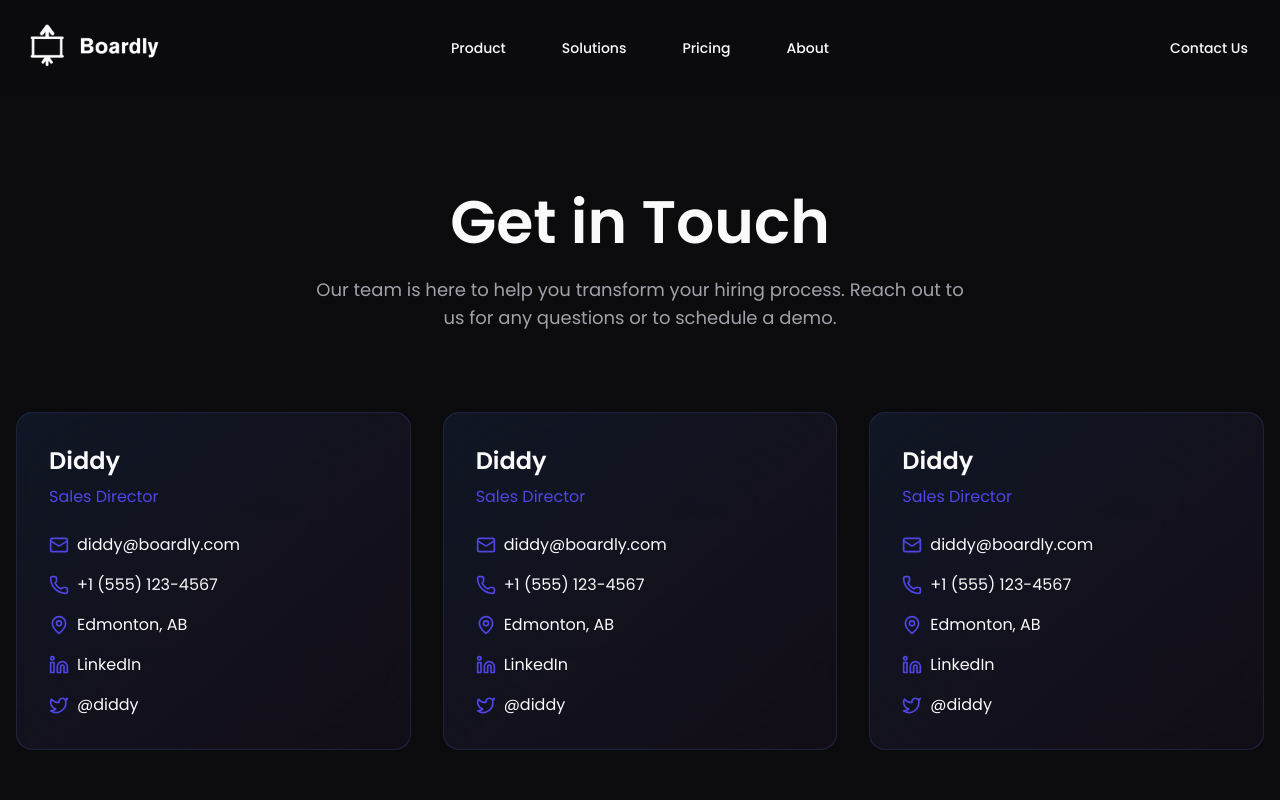
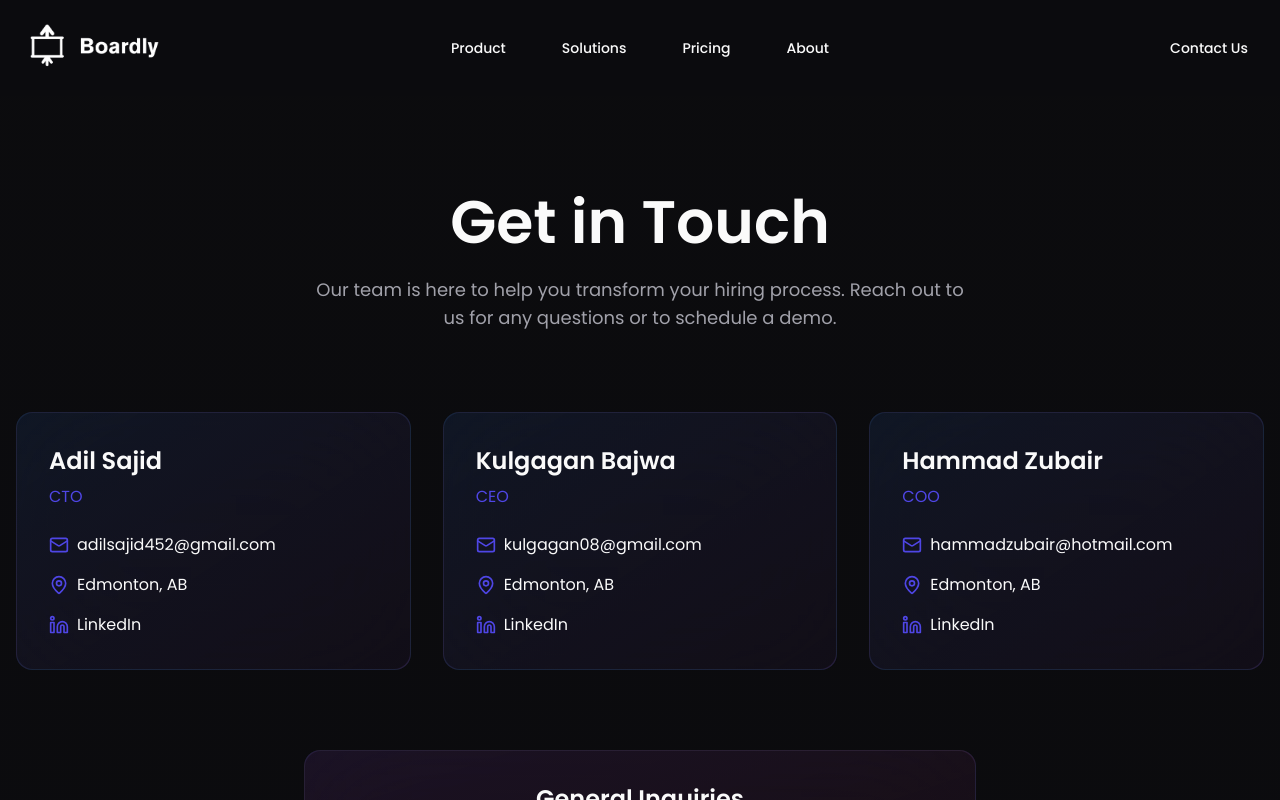
Before and after one commit to Kulgagan/ASR_landing, a React (Vite) app: page /contact in a window 1280 px wide. Shown: the top 800 px of the page. Built offline with nearby package versions, Linux system fonts and the light colour scheme.

Commit message:
more fixes

```diff
--- a/package.json
+++ b/package.json
@@ -14,6 +14,7 @@
     "@radix-ui/react-collapsible": "^1.1.11",
     "@radix-ui/react-dialog": "^1.1.14",
     "@radix-ui/react-hover-card": "^1.1.14",
+    "@radix-ui/react-label": "^2.1.7",
     "@radix-ui/react-navigation-menu": "^1.2.13",
     "@radix-ui/react-popover": "^1.1.13",
     "@radix-ui/react-separator": "^1.1.7",
--- a/src/components/contact.tsx
+++ b/src/components/contact.tsx
@@ -1,6 +1,6 @@
 import { motion } from "framer-motion";
 import type { Variants } from "framer-motion";
-import { Mail, Phone, MapPin, Linkedin, Twitter } from "lucide-react";
+import { Mail, Phone, MapPin, Linkedin } from "lucide-react";
 
 const contactVariant: Variants = {
     start: {},
@@ -28,31 +28,25 @@
 
 const teamMembers = [
     {
-        name: "Diddy",
-        role: "Sales Director",
-        email: "diddy@boardly.com",
-        phone: "+1 (555) 123-4567",
+        name: "Adil Sajid",
+        role: "CTO",
+        email: "adilsajid452@gmail.com",
         location: "Edmonton, AB",
-        linkedin: "linkedin.com/in/diddy",
-        twitter: "@diddy"
+        linkedin: "linkedin.com/in/diddy"
     },
     {
-        name: "Diddy",
-        role: "Sales Director",
-        email: "diddy@boardly.com",
-        phone: "+1 (555) 123-4567",
+        name: "Kulgagan Bajwa",
+        role: "CEO",
+        email: "kulgagan08@gmail.com",
         location: "Edmonton, AB",
-        linkedin: "linkedin.com/in/diddy",
-        twitter: "@diddy"
+        linkedin: "linkedin.com/in/diddy"
     },
     {
-        name: "Diddy",
-        role: "Sales Director",
-        email: "diddy@boardly.com",
-        phone: "+1 (555) 123-4567",
+        name: "Hammad Zubair",
+        role: "COO",
+        email: "hammadzubair@hotmail.com",
         location: "Edmonton, AB",
-        linkedin: "linkedin.com/in/diddy",
-        twitter: "@diddy"
+        linkedin: "linkedin.com/in/diddy"
     }
 ];
 
@@ -110,12 +104,6 @@
                                         </a>
                                     </li>
                                     <li className="flex items-center gap-2">
-                                        <Phone className="h-5 w-5 text-primary" />
-                                        <a href={`tel:${member.phone}`} className="hover:text-primary transition-colors">
-                                            {member.phone}
-                                        </a>
-                                    </li>
-                                    <li className="flex items-center gap-2">
                                         <MapPin className="h-5 w-5 text-primary" />
                                         <span>{member.location}</span>
                                     </li>
@@ -123,12 +111,6 @@
                                         <Linkedin className="h-5 w-5 text-primary" />
                                         <a href={`https://${member.linkedin}`} target="_blank" rel="noopener noreferrer" className="hover:text-primary transition-colors">
                                             LinkedIn
-                                        </a>
-                                    </li>
-                                    <li className="flex items-center gap-2">
-                                        <Twitter className="h-5 w-5 text-primary" />
-                                        <a href={`https://twitter.com/${member.twitter.replace('@', '')}`} target="_blank" rel="noopener noreferrer" className="hover:text-primary transition-colors">
-                                            {member.twitter}
                                         </a>
                                     </li>
                                 </ul>
--- /dev/null
+++ b/src/components/ui/input.tsx
@@ -0,0 +1,24 @@
+import * as React from "react"
+import { cn } from "@/lib/utils"
+
+export interface InputProps
+  extends React.InputHTMLAttributes<HTMLInputElement> {}
+
+const Input = React.forwardRef<HTMLInputElement, InputProps>(
+  ({ className, type, ...props }, ref) => {
+    return (
+      <input
+        type={type}
+        className={cn(
+          "flex h-10 w-full rounded-md border border-input bg-background px-3 py-2 text-sm ring-offset-background file:border-0 file:bg-transparent file:text-sm file:font-medium placeholder:text-muted-foreground focus-visible:outline-none focus-visible:ring-2 focus-visible:ring-ring focus-visible:ring-offset-2 disabled:cursor-not-allowed disabled:opacity-50",
+          className
+        )}
+        ref={ref}
+        {...props}
+      />
+    )
+  }
+)
+Input.displayName = "Input"
+
+export { Input }
--- /dev/null
+++ b/src/components/ui/label.tsx
@@ -0,0 +1,20 @@
+import * as React from "react"
+import * as LabelPrimitive from "@radix-ui/react-label"
+import { cn } from "@/lib/utils"
+
+const Label = React.forwardRef<
+  React.ElementRef<typeof LabelPrimitive.Root>,
+  React.ComponentPropsWithoutRef<typeof LabelPrimitive.Root>
+>(({ className, ...props }, ref) => (
+  <LabelPrimitive.Root
+    ref={ref}
+    className={cn(
+      "text-sm font-medium leading-none peer-disabled:cursor-not-allowed peer-disabled:opacity-70",
+      className
+    )}
+    {...props}
+  />
+))
+Label.displayName = LabelPrimitive.Root.displayName
+
+export { Label }
--- /dev/null
+++ b/src/components/ui/textarea.tsx
@@ -0,0 +1,23 @@
+import * as React from "react"
+import { cn } from "@/lib/utils"
+
+export interface TextareaProps
+  extends React.TextareaHTMLAttributes<HTMLTextAreaElement> {}
+
+const Textarea = React.forwardRef<HTMLTextAreaElement, TextareaProps>(
+  ({ className, ...props }, ref) => {
+    return (
+      <textarea
+        className={cn(
+          "flex min-h-[80px] w-full rounded-md border border-input bg-background px-3 py-2 text-sm ring-offset-background placeholder:text-muted-foreground focus-visible:outline-none focus-visible:ring-2 focus-visible:ring-ring focus-visible:ring-offset-2 disabled:cursor-not-allowed disabled:opacity-50",
+          className
+        )}
+        ref={ref}
+        {...props}
+      />
+    )
+  }
+)
+Textarea.displayName = "Textarea"
+
+export { Textarea }
```
Also changed, not shown: 1 other file (tests, documents, lock files or other folders).
